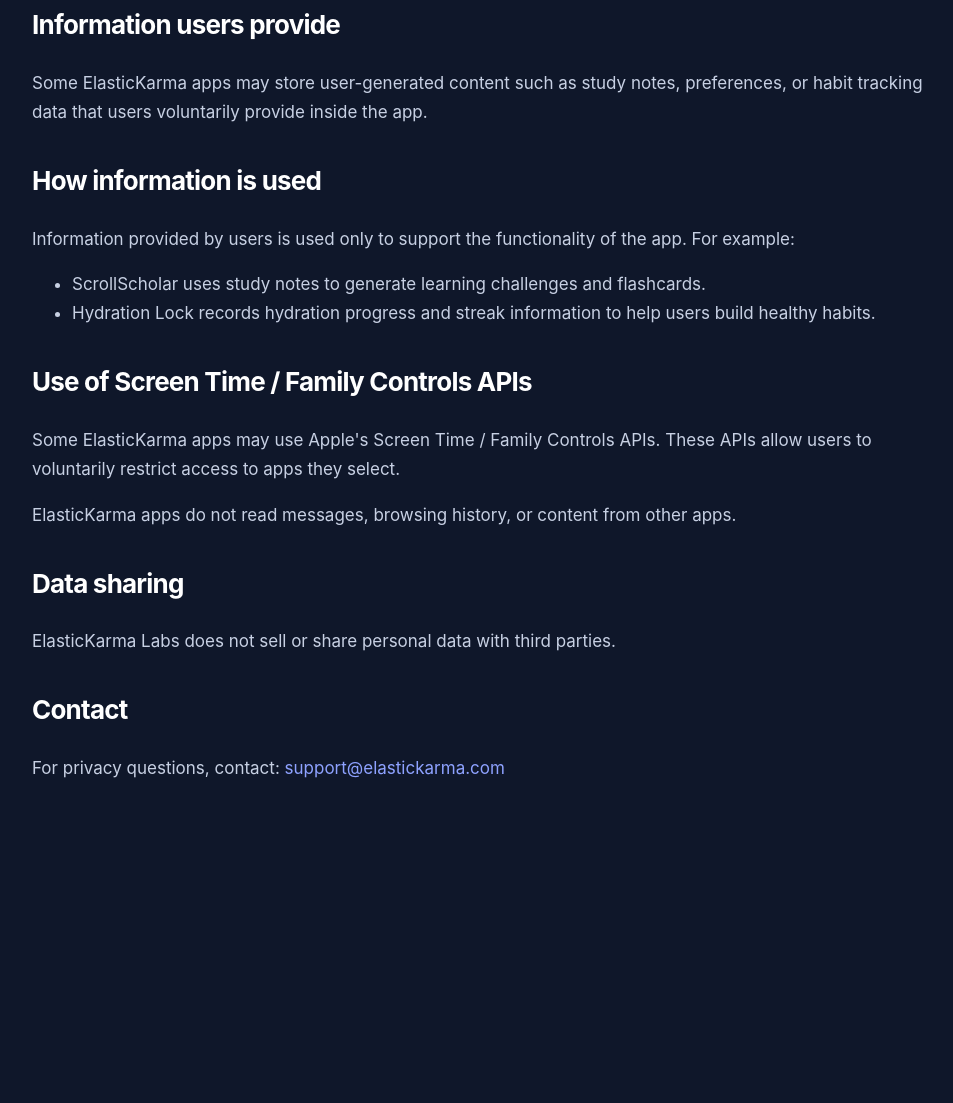
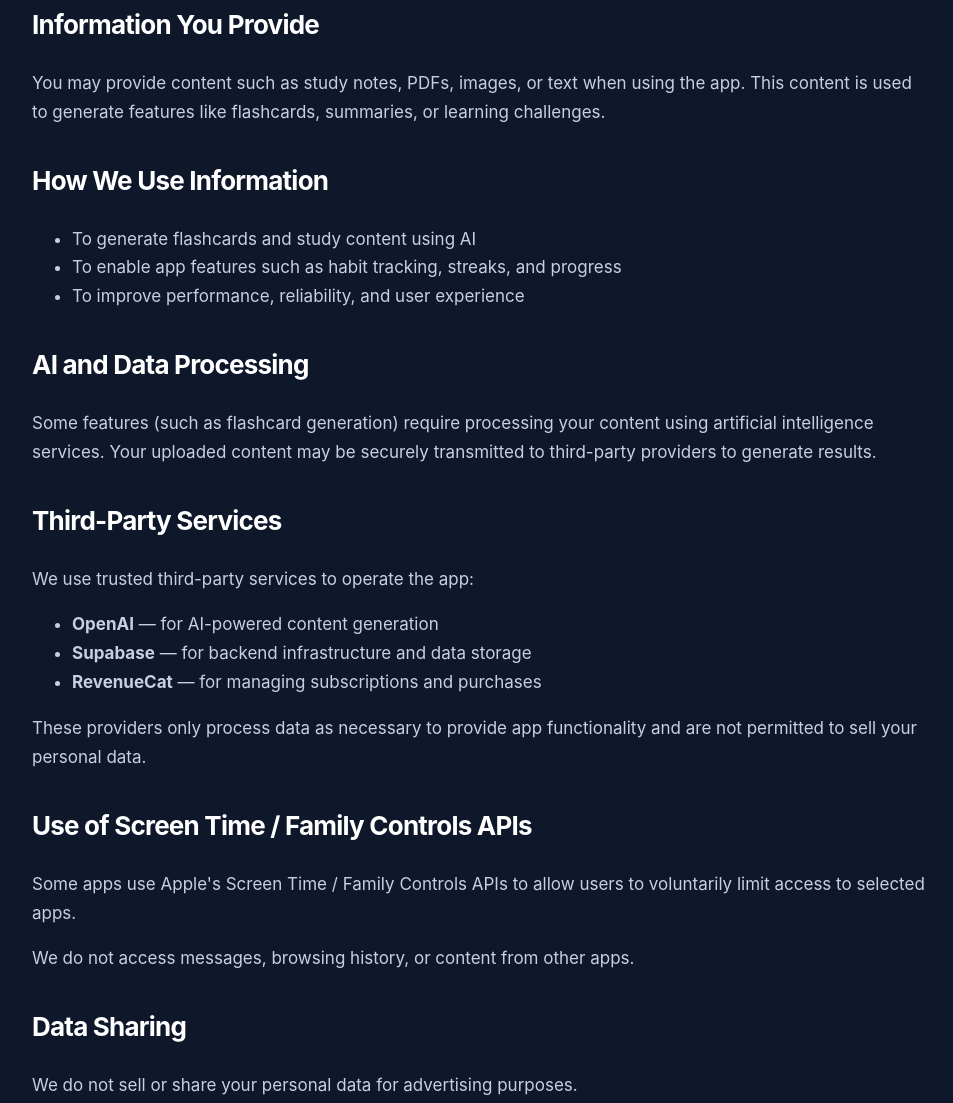
Before and after one commit to rontaggy-lang/elastickarma-site, a plain HTML site: page privacy.html in a window 1280 px wide. Shown: the part 288-1391 px from the top of the page, without its empty margins (158-1111 px from the left). Before the commit the page ends 1144 px from the top, so only its background shows below. Drawn offline with Linux system fonts and the light colour scheme.

Commit message:
Update privacy.html

```diff
--- a/privacy.html
+++ b/privacy.html
@@ -3,7 +3,7 @@
 <head>
   <meta charset="UTF-8" />
   <meta name="viewport" content="width=device-width, initial-scale=1.0" />
-  <title>Privacy Policy | ElasticKarma Labs</title>
+  <title>Privacy Policy | ElasticKarma</title>
   <style>
     body{
       margin:0;
@@ -23,40 +23,76 @@
     <p>Last updated: March 2026</p>
 
     <p>
-      This Privacy Policy describes how ElasticKarma Labs and its apps, including <strong>ScrollScholar</strong> and <strong>Hydration Lock</strong>, handle user information.
+      This Privacy Policy describes how ElasticKarma LLC ("we", "our", or "us") handles information in our apps, including <strong>ScrollScholar</strong> and <strong>Hydration Lock</strong>.
     </p>
 
-    <h2>Information users provide</h2>
+    <h2>Information You Provide</h2>
     <p>
-      Some ElasticKarma apps may store user-generated content such as study notes, preferences, or habit tracking data that users voluntarily provide inside the app.
+      You may provide content such as study notes, PDFs, images, or text when using the app. This content is used to generate features like flashcards, summaries, or learning challenges.
     </p>
 
-    <h2>How information is used</h2>
+    <h2>How We Use Information</h2>
+    <ul>
+      <li>To generate flashcards and study content using AI</li>
+      <li>To enable app features such as habit tracking, streaks, and progress</li>
+      <li>To improve performance, reliability, and user experience</li>
+    </ul>
+
+    <h2>AI and Data Processing</h2>
     <p>
-      Information provided by users is used only to support the functionality of the app. For example:
+      Some features (such as flashcard generation) require processing your content using artificial intelligence services. Your uploaded content may be securely transmitted to third-party providers to generate results.
+    </p>
+
+    <h2>Third-Party Services</h2>
+    <p>
+      We use trusted third-party services to operate the app:
     </p>
     <ul>
-      <li>ScrollScholar uses study notes to generate learning challenges and flashcards.</li>
-      <li>Hydration Lock records hydration progress and streak information to help users build healthy habits.</li>
+      <li><strong>OpenAI</strong> — for AI-powered content generation</li>
+      <li><strong>Supabase</strong> — for backend infrastructure and data storage</li>
+      <li><strong>RevenueCat</strong> — for managing subscriptions and purchases</li>
     </ul>
+
+    <p>
+      These providers only process data as necessary to provide app functionality and are not permitted to sell your personal data.
+    </p>
 
     <h2>Use of Screen Time / Family Controls APIs</h2>
     <p>
-      Some ElasticKarma apps may use Apple's Screen Time / Family Controls APIs. These APIs allow users to voluntarily restrict access to apps they select.
+      Some apps use Apple's Screen Time / Family Controls APIs to allow users to voluntarily limit access to selected apps.
+    </p>
+    <p>
+      We do not access messages, browsing history, or content from other apps.
     </p>
 
+    <h2>Data Sharing</h2>
     <p>
-      ElasticKarma apps do not read messages, browsing history, or content from other apps.
+      We do not sell or share your personal data for advertising purposes.
     </p>
 
-    <h2>Data sharing</h2>
+    <h2>Data Retention</h2>
     <p>
-      ElasticKarma Labs does not sell or share personal data with third parties.
+      Your data is retained only as long as necessary to provide app functionality. You can remove your content within the app at any time.
+    </p>
+
+    <h2>Security</h2>
+    <p>
+      We use reasonable safeguards to protect your information, but no system is completely secure.
+    </p>
+
+    <h2>Children</h2>
+    <p>
+      Our apps are not intended for children under 13.
+    </p>
+
+    <h2>Changes</h2>
+    <p>
+      We may update this Privacy Policy from time to time. Continued use of the app means you accept the updated policy.
     </p>
 
     <h2>Contact</h2>
     <p>
-      For privacy questions, contact:
+      For privacy-related questions, contact:
       <a href="mailto:support@elastickarma.com">support@elastickarma.com</a>
     </p>
   </div>
```
